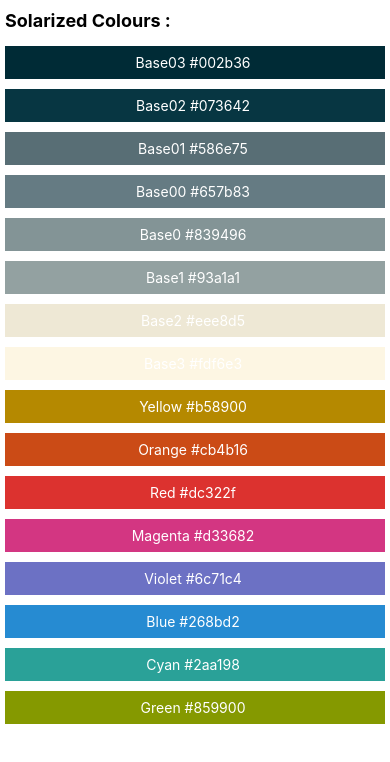
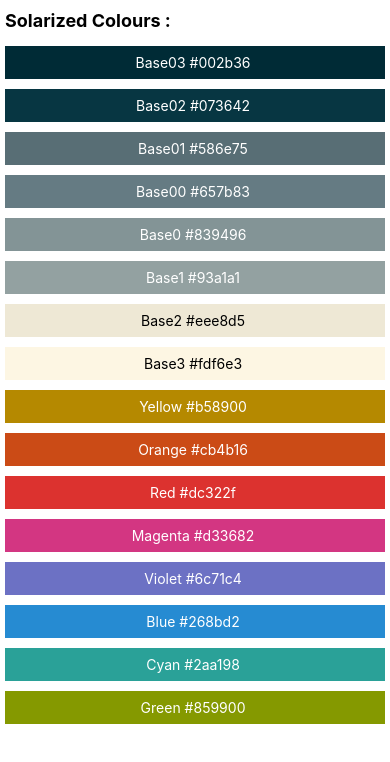
Before and after one commit to pravar-anu/learningNative, a React Native app: screen / in a window 390 px wide. Shown: the top 762 px of the page. Built offline with nearby package versions, Linux system fonts and the light colour scheme.

Commit message:
If background is darker then textColor will be light and vice-versa

```diff
--- a/src/components/ColorBox.jsx
+++ b/src/components/ColorBox.jsx
@@ -11,7 +11,17 @@ const ColorBox = ({ colorName, colorValue }) => {
         styles.block,
       ]}
     >
-      <Text style={styles.textStyle}>
+      <Text
+        style={[
+          styles.textStyle,
+          {
+            color:
+              parseInt(colorValue.replace('#', ''), 16) > 0xffffff / 1.1
+                ? 'black'
+                : 'white',
+          },
+        ]}
+      >
         {colorName} {colorValue} {''}
       </Text>
     </View>
```
